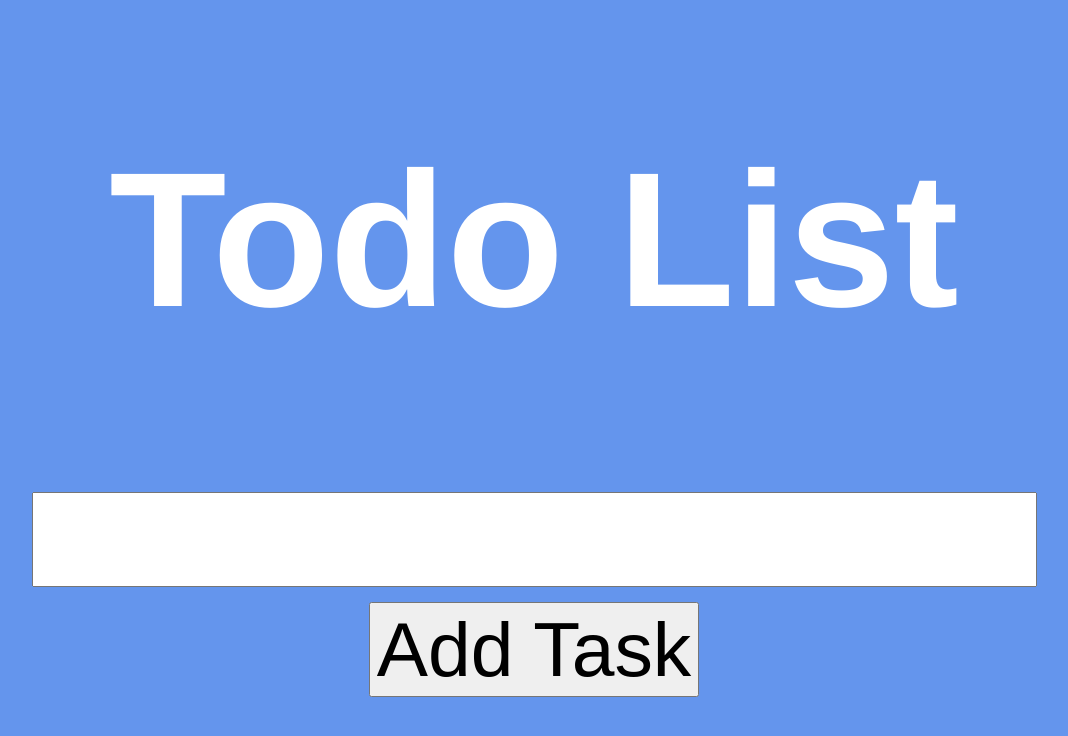
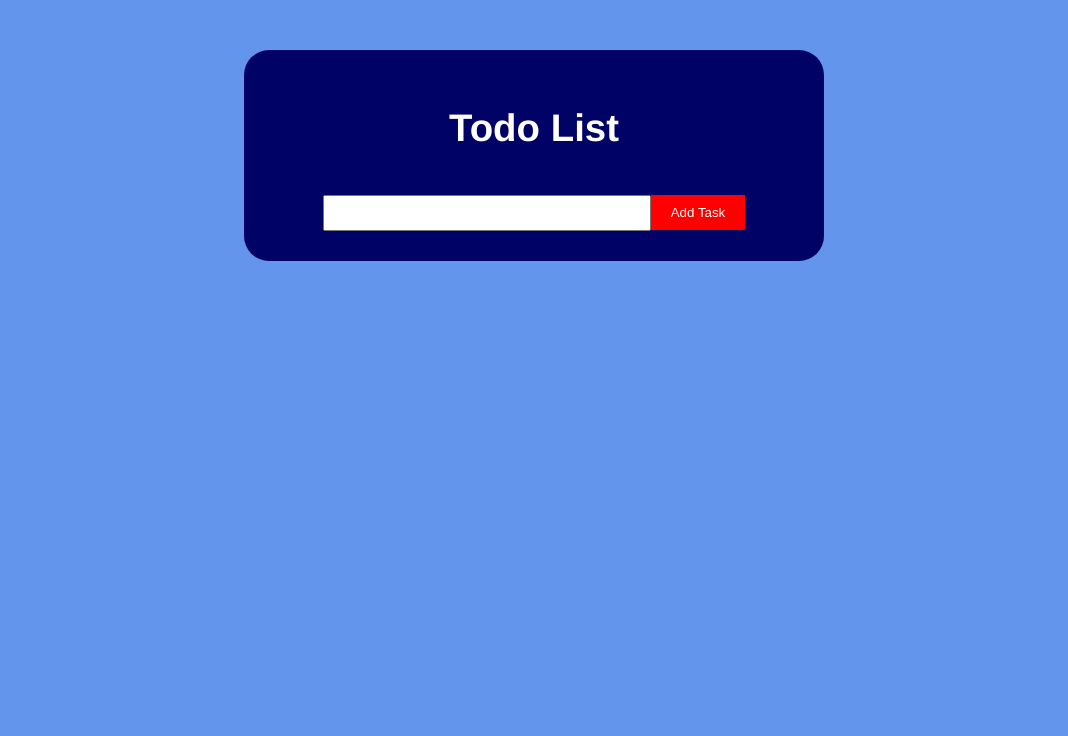
Before and after one commit to DEVILRAIDER7/TO-DO-LIST, a plain HTML site: page index.html in a window 1280 px wide. Shown: the whole page, without its empty margins (106-1174 px from the left). Drawn offline with Linux system fonts and the light colour scheme.

Commit message:
Update mycss.css

```diff
--- a/mycss.css
+++ b/mycss.css
@@ -1,16 +1,50 @@
+body {
+    font-size: 1.2em;
+    text-align: center;
+    background-color: #6495ed;
+    color: white;
+    font-family: helvetica, Arial;
+}
 
-body {
-    font-size: 6em;
-    text-align: center;
-    background-color:#6495ed;
-    color:white;
-    font-family: helvetica;
+#add {
+    background-color: red;
+    border: 0;
+    color: white;
+    padding: 10px 20px;
+    cursor: pointer;
+    margin-top: 20px;
+}
 
+.remove {
+    margin-top: 10px;
+    background-color: #f2f205;
+    float: right;
+    clear: both;
+    padding-right: 10px;
+    border-radius: 5px;
+    width: 60px;
+    height: 20px;
+    border-style: none;
+}
 
+#wrapper {
+    width: 450px;
+    background-color: #000365;
+    margin: 50px auto;
+    padding-bottom: 30px;
+    padding-left: 65px;
+    padding-top: 30px;
+    padding-right: 65px;
+    border-radius: 25px;
 }
-input{
-    font-size: 0.8em
+
+ul {
+    list-style:none;
+    text-align:left;
+    line-height: 35px;
 }
-button{
-    font-size:0.8em
+
+#task {
+    width: 320px;
+    height: 30px;
 }
```
